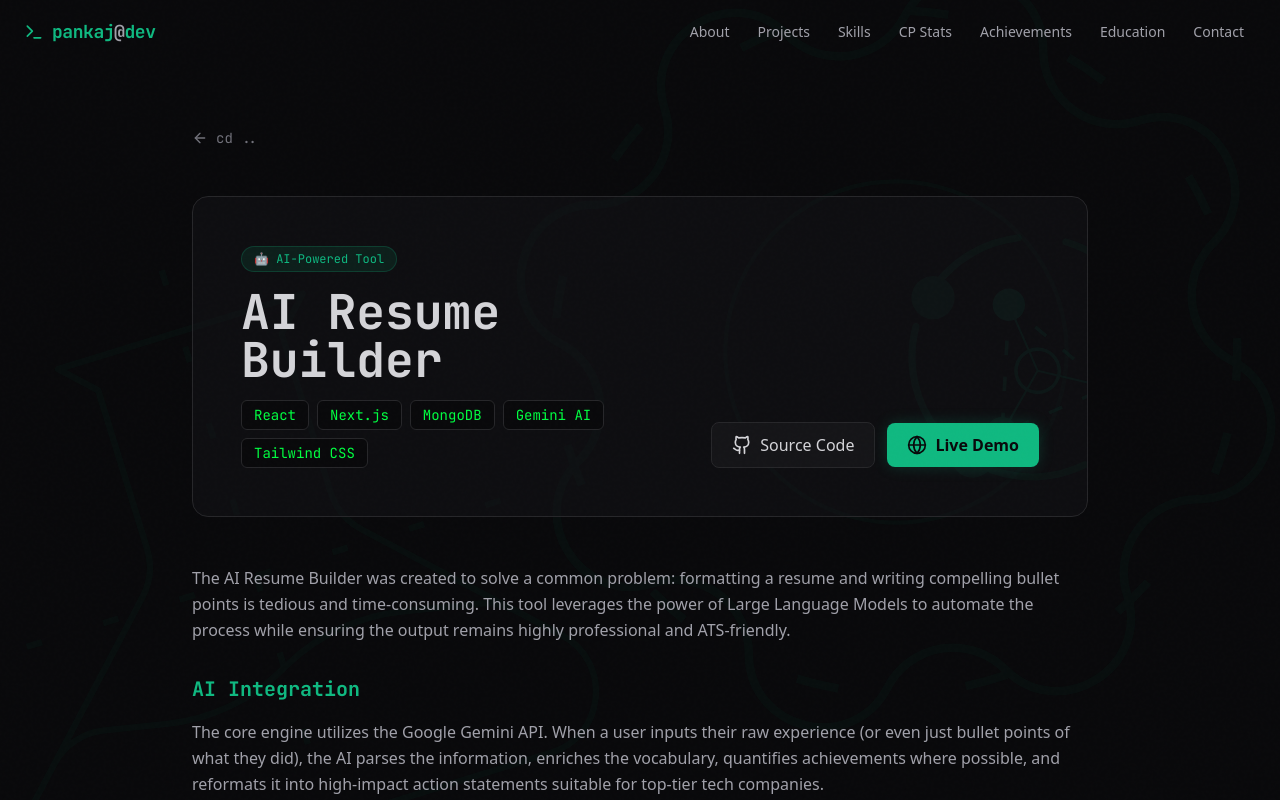
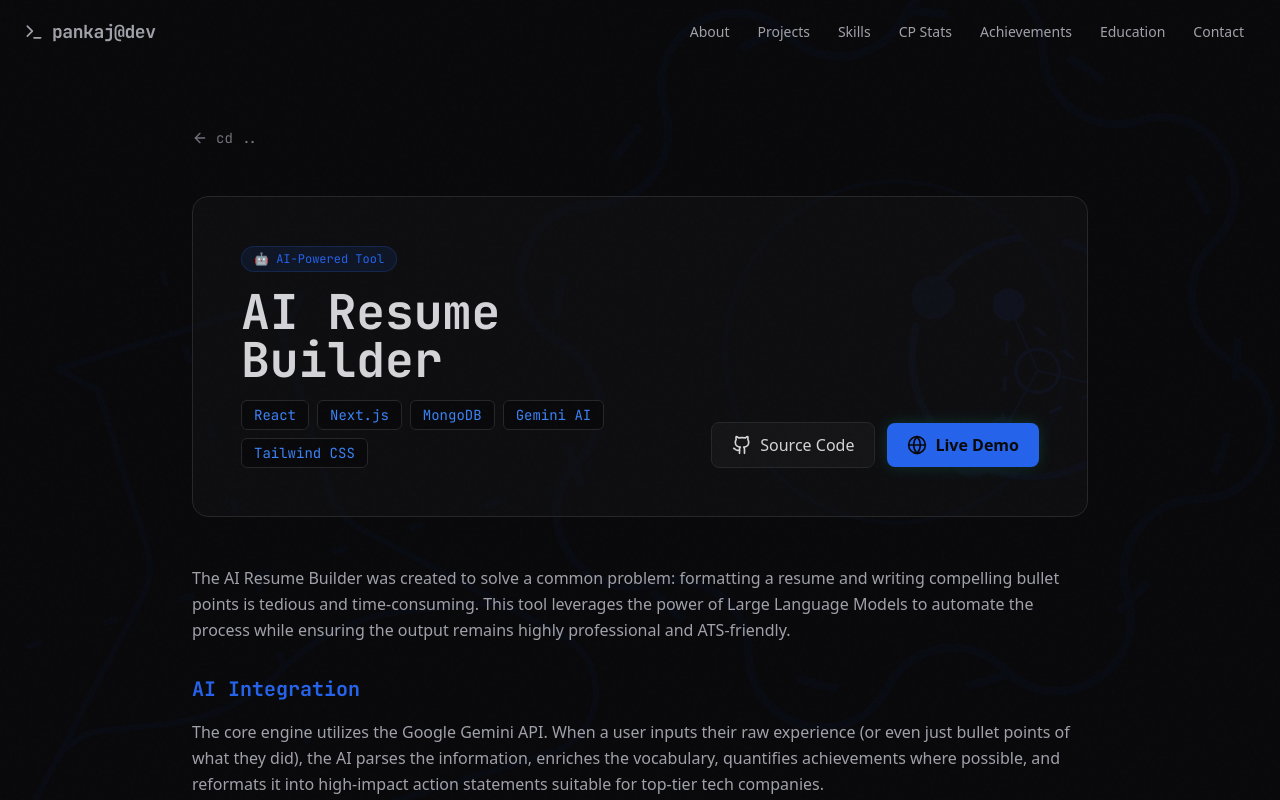
Before and after one commit to pankajyadav-dev/portfolio, a Next.js app: page /projects/airesumebuilder in a window 1280 px wide. Shown: the top 800 px of the page. Built offline with nearby package versions, Linux system fonts and the light colour scheme.

Commit message:
Update the profile image and theme

```diff
--- a/src/app/globals.css
+++ b/src/app/globals.css
@@ -14,12 +14,17 @@
   --text-primary: #D4D4D8;
   --text-secondary: #A1A1AA;
   --text-muted: #71717A;
+  --accent: #2563EB;
+  --accent-bright: #3B82F6;
+  --accent-dim: #1D4ED8;
+  --accent-glow: rgba(37, 99, 235, 0.15);
+  --accent-glow-strong: rgba(37, 99, 235, 0.3);
 
-  --accent: #10B981;
-  --accent-bright: #00FF41;
-  --accent-dim: #059669;
-  --accent-glow: rgba(16, 185, 129, 0.15);
-  --accent-glow-strong: rgba(16, 185, 129, 0.3);
+  --terminal-accent: #10B981;
+  --terminal-accent-bright: #00FF41;
+  --terminal-accent-dim: #059669;
+  --terminal-accent-glow: rgba(16, 185, 129, 0.15);
+  --terminal-accent-glow-strong: rgba(16, 185, 129, 0.3);
 
   --border: #27272A;
   --border-hover: #3f3f46;
@@ -34,6 +39,9 @@
   --color-accent: var(--accent);
   --color-accent-bright: var(--accent-bright);
   --color-accent-dim: var(--accent-dim);
+  --color-terminal: var(--terminal-accent);
+  --color-terminal-bright: var(--terminal-accent-bright);
+  --color-terminal-dim: var(--terminal-accent-dim);
   --color-card: var(--bg-card);
   --color-card-hover: var(--bg-card-hover);
   --color-input: var(--bg-input);
@@ -43,6 +51,8 @@
   --color-secondary: var(--text-secondary);
   --color-glow: var(--accent-glow);
   --color-glow-strong: var(--accent-glow-strong);
+  --color-terminal-glow: var(--terminal-accent-glow);
+  --color-terminal-glow-strong: var(--terminal-accent-glow-strong);
   --font-sans: var(--font-inter);
   --font-mono: var(--font-jetbrains-mono);
 }
@@ -159,7 +169,7 @@ body {
 
 .terminal-prompt::before {
   content: "❯ ";
-  color: var(--accent);
+  color: var(--terminal-accent);
   font-family: var(--font-mono), monospace;
   font-weight: 700;
 }
--- a/src/components/About.tsx
+++ b/src/components/About.tsx
@@ -32,7 +32,7 @@ export default function About() {
           >
             <div className="relative group">
               {/* Glow border */}
-              <div className="absolute -inset-1 bg-gradient-to-br from-accent to-accent-dim rounded-xl blur-md opacity-30 group-hover:opacity-50 transition-opacity duration-500" />
+              <div className="absolute -inset-1 bg-gradient-to-br from-terminal to-terminal-dim rounded-xl blur-md opacity-30 group-hover:opacity-50 transition-opacity duration-500" />
               {/* Image container */}
               <div className="relative w-64 h-72 sm:w-72 sm:h-80 rounded-xl overflow-hidden border border-border bg-card">
                 {/* Terminal-style avatar placeholder */}
@@ -47,20 +47,20 @@ export default function About() {
                   {/* Terminal content */}
                   <div className="w-full flex-1 bg-[#09090B] rounded-b-md border border-t-0 border-border p-3 font-mono text-xs space-y-1.5">
                     <p className="text-muted">
-                      <span className="text-accent">❯</span> whoami
+                      <span className="text-terminal">❯</span> whoami
                     </p>
-                    <p className="text-accent-bright">pankaj-yadav</p>
+                    <p className="text-terminal-bright">pankaj-yadav</p>
                     <p className="text-muted mt-2">
-                      <span className="text-accent">❯</span> cat role.txt
+                      <span className="text-terminal">❯</span> cat role.txt
                     </p>
                     <p className="text-foreground">Software Engineer</p>
                     <p className="text-muted mt-2">
-                      <span className="text-accent">❯</span> echo $PASSION
+                      <span className="text-terminal">❯</span> echo $PASSION
                     </p>
                     <p className="text-foreground">Building from scratch</p>
                     <p className="text-muted mt-2">
-                      <span className="text-accent">❯</span>{" "}
-                      <span className="animate-cursor-blink text-accent">▋</span>
+                      <span className="text-terminal">❯</span>{" "}
+                      <span className="animate-cursor-blink text-terminal">▋</span>
                     </p>
                   </div>
                 </div>
--- a/src/components/CPStats.tsx
+++ b/src/components/CPStats.tsx
@@ -20,8 +20,8 @@ const statCards: StatCardProps[] = [
     color: "#FFA116",
     url: "https://leetcode.com/pankajyadav-dev",
     stats: [
-      { label: "Problems Solved", value: "300+", max: 3000, current: 300 },
-      { label: "Max Streak", value: "45 days", max: 365, current: 45 },
+      { label: "Problems Solved", value: "350+", max: 3000, current: 350 },
+      { label: "Max Streak", value: "55 days", max: 365, current: 55 },
     ],
   },
   {
@@ -31,8 +31,8 @@ const statCards: StatCardProps[] = [
     color: "#2ea043", // GitHub green
     url: "https://github.com/pankajyadav-dev",
     stats: [
-      { label: "Repositories", value: "11+", max: 20, current: 11 },
-      { label: "Contributions (Year)", value: "700+", max: 1000, current: 720 },
+      { label: "Repositories", value: "13+", max: 20, current: 13 },
+      { label: "Contributions (Year)", value: "800+", max: 1000, current: 800 },
     ],
   },
 ];
--- a/src/components/ContactForm.tsx
+++ b/src/components/ContactForm.tsx
@@ -123,7 +123,7 @@ export default function ContactForm() {
           <button
             type="submit"
             disabled={status !== "idle"}
-            className="group w-full flex items-center justify-center gap-2 px-8 py-3.5 bg-accent text-[#09090B] font-semibold rounded-lg hover:bg-accent-bright transition-all duration-300 hover:shadow-[0_0_30px_rgba(16,185,129,0.3)] disabled:opacity-60 disabled:cursor-not-allowed"
+            className="group w-full flex items-center justify-center gap-2 px-8 py-3.5 bg-accent text-[#09090B] font-semibold rounded-lg hover:bg-accent-bright transition-all duration-300 hover:shadow-[0_0_30px_rgba(37,99,235,0.3)] disabled:opacity-60 disabled:cursor-not-allowed"
           >
             {status === "idle" && (
               <>
--- a/src/components/Navbar.tsx
+++ b/src/components/Navbar.tsx
@@ -66,8 +66,7 @@ export default function Navbar() {
             initial={{ y: -100, opacity: 0 }}
             animate={{ y: 0, opacity: 1 }}
             transition={{ duration: 0.6, ease: "easeOut" }}
-            className={`fixed top-0 left-0 right-0 z-40 transition-all duration-300 ${
-                isScrolled
+            className={`fixed top-0 left-0 right-0 z-40 transition-all duration-300 ${isScrolled
                 ? "glass shadow-lg shadow-black/20"
                 : "bg-transparent"
                 }`}
@@ -75,8 +74,8 @@ export default function Navbar() {
             <div className="max-w-7xl mx-auto px-6 flex items-center justify-between h-16">
                 {/* Logo */}
                 <Link href="/" className="flex items-center gap-2 group">
-                    <Terminal className="w-5 h-5 text-accent" />
-                    <span className="font-mono text-accent font-bold text-lg tracking-tight group-hover:text-accent-bright transition-colors">
+                    <Terminal className="w-5 h-5 text-secondary" />
+                    <span className="font-mono text-secondary font-bold text-lg tracking-tight group-hover:text-terminal-bright transition-colors">
                         pankaj<span className="text-secondary">@</span>dev
                     </span>
                     <span className="animate-cursor-blink text-accent font-mono">
@@ -96,8 +95,7 @@ export default function Navbar() {
                             <Link
                                 key={link.href}
                                 href={link.href}
-                                className={`px-3 py-2 rounded-md text-sm font-medium transition-all duration-200 ${
-                                    isActive
+                                className={`px-3 py-2 rounded-md text-sm font-medium transition-all duration-200 ${isActive
                                     ? "text-accent bg-glow"
                                     : "text-secondary hover:text-accent hover:bg-glow"
                                     }`}
@@ -142,8 +140,7 @@ export default function Navbar() {
                                         key={link.href}
                                         href={link.href}
                                         onClick={() => setMobileOpen(false)}
-                                        className={`px-4 py-2.5 rounded-md text-sm font-medium transition-all ${
-                                            isActive
+                                        className={`px-4 py-2.5 rounded-md text-sm font-medium transition-all ${isActive
                                             ? "text-accent bg-glow"
                                             : "text-secondary hover:text-accent hover:bg-glow"
                                             }`}
--- a/src/components/SkillsGrid.tsx
+++ b/src/components/SkillsGrid.tsx
@@ -128,7 +128,7 @@ export default function SkillsGrid() {
                     {cat.skills.map((skill, i) => (
                       <span
                         key={skill.name}
-                        className="inline-flex items-center gap-2 px-3 py-1.5 rounded-md bg-[#09090B] border border-border text-foreground hover:text-accent-bright text-xs font-mono hover:border-accent/50 hover:shadow-[0_0_10px_rgba(16,185,129,0.1)] transition-all cursor-default"
+                        className="inline-flex items-center gap-2 px-3 py-1.5 rounded-md bg-[#09090B] border border-border text-foreground hover:text-accent-bright text-xs font-mono hover:border-accent/50 hover:shadow-[0_0_10px_rgba(37,99,235,0.1)] transition-all cursor-default"
                       >
                         <skill.Icon className="w-3.5 h-3.5" />
                         &apos;{skill.name}&apos;
```
Also changed, not shown: src/components/Hero.tsx (+8 -8 lines), src/components/SplashScreen.tsx (+8 -8 lines), public/pankaj.png (added). Lines whose indentation alone changed are shown as unchanged.
